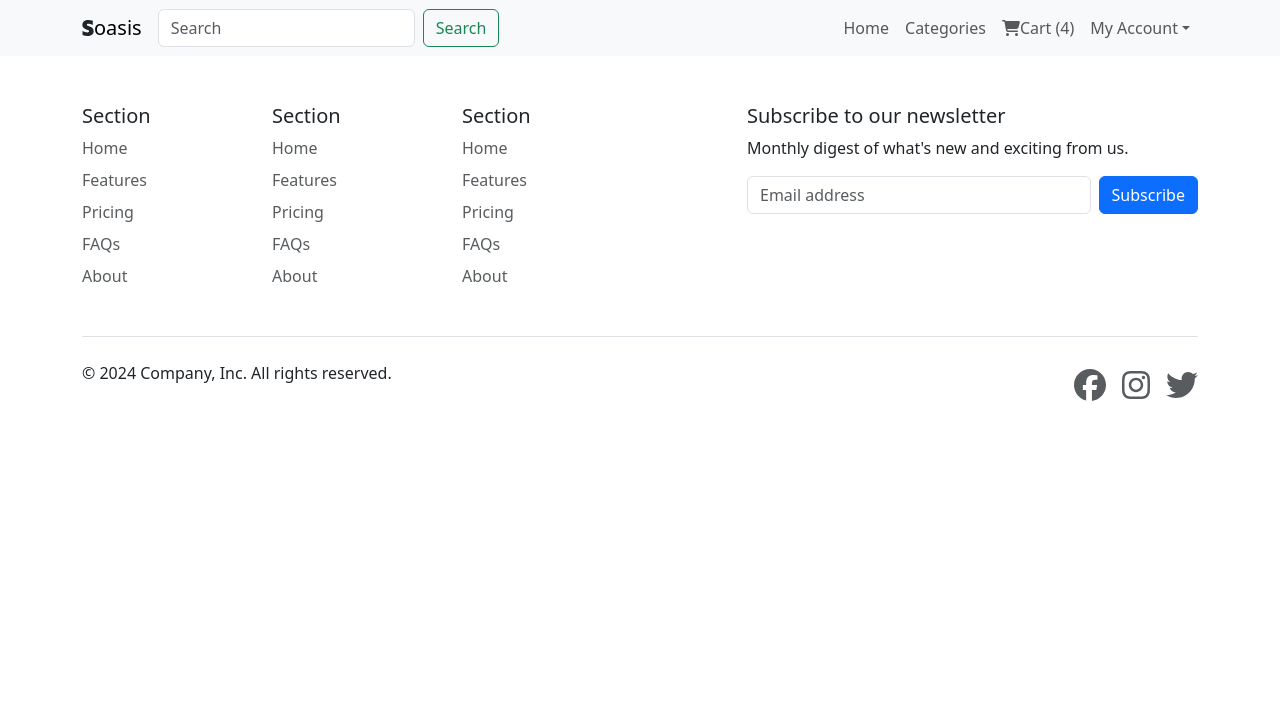
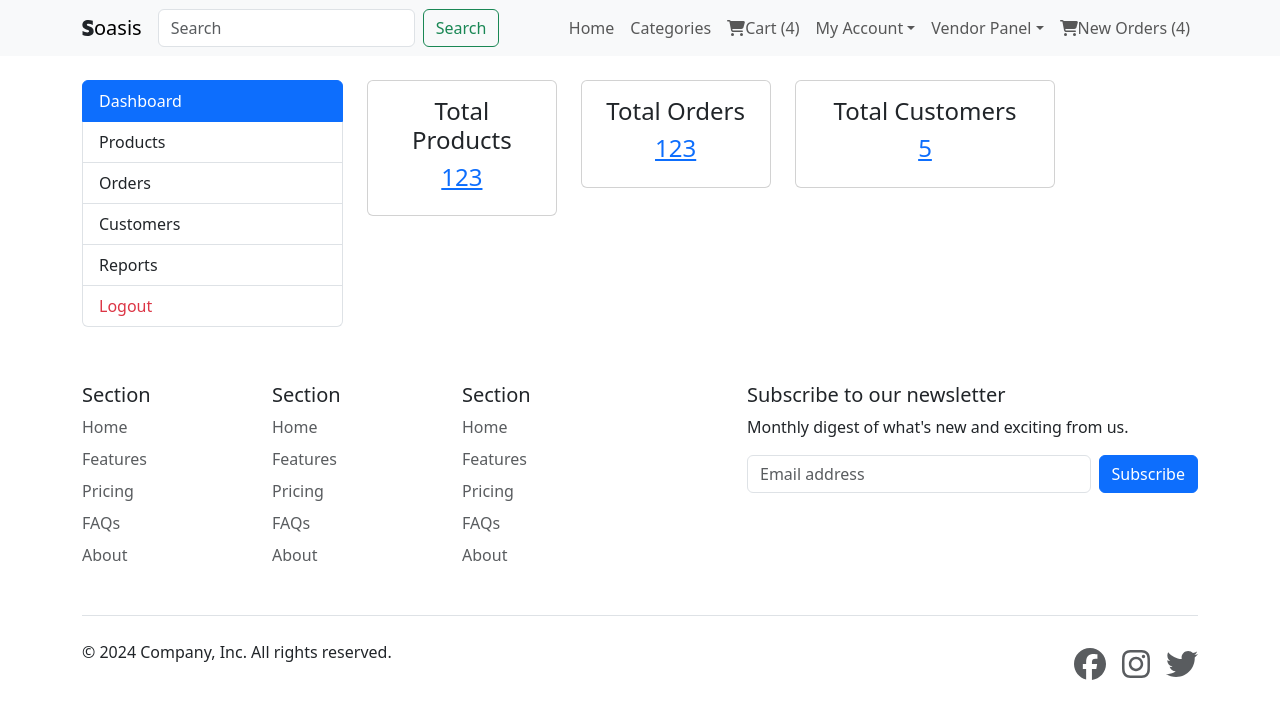
Before and after one commit to FuuToru/Ecommerce, a React (Create React App) app in the folder src/frontend/: page /vendor/dashboard in a window 1280 px wide. Shown: the top 718 px of the page. Built offline with nearby package versions, Linux system fonts and the light colour scheme.

Commit message:
add: vendordashboard

```diff
--- a/src/frontend/src/App.js
+++ b/src/frontend/src/App.js
@@ -30,6 +30,12 @@ import AddressList from './components/Customer/AddressList';
 import AddAddress from './components/Customer/AddAddress';
 
 
+//Vendo
+import VendorDashboard from './components/Vendor/VendorDashboard';
+import VendorLogin from './components/Vendor/VendorLogin';
+import VendorRegister from './components/Vendor/VendorRegister';
+
+
 function App() {
   return (
     <>
@@ -52,6 +58,11 @@ function App() {
         <Route path='/customer/changepassword' element={<ChangePassword/>}></Route>
         <Route path='/customer/address' element={<AddressList/>}></Route>
         <Route path='/customer/add-address' element={<AddAddress/>}></Route>
+        {/* Vendor Route  */}
+        <Route path='/vendor/register' element={<VendorRegister/>}></Route>
+        <Route path='/vendor/login' element={<VendorLogin/>}></Route>
+        <Route path='/vendor/dashboard' element={<VendorDashboard/>}></Route>
+
 
       </Routes>
       <Footer/>
--- a/src/frontend/src/components/Header.js
+++ b/src/frontend/src/components/Header.js
@@ -35,6 +35,21 @@ function Header(){
                   <li><Link className="dropdown-item" to="/customer/logout">Logout</Link></li>
                 </ul>
         </li>
+        <li className="nav-item dropdown">
+                <a className="nav-link dropdown-toggle" href="#" role="button" data-bs-toggle="dropdown" aria-expanded="false">
+                  Vendor Panel
+                </a>
+                <ul className="dropdown-menu">
+                  <li><Link className="dropdown-item" to="/vendor/register">Register</Link></li>
+                  <li><Link className="dropdown-item" to="/vendor/login">Login</Link></li>
+                  <li><hr className="dropdown-divider"/></li>
+                  <li><Link className="dropdown-item" to="/vendor/dashboard">Dashboard</Link></li>
+                  <li><Link className="dropdown-item" to="/vendor/logout">Logout</Link></li>
+                </ul>
+        </li>
+        <li className="nav-item">
+                <Link className="nav-link" href="#" to="/checkout"> <i className="fa-solid fa-cart-shopping"></i>New Orders (4)</Link>
+              </li>
 
 
             </ul>
--- /dev/null
+++ b/src/frontend/src/components/Vendor/VendorDashboard.js
@@ -0,0 +1,51 @@
+//Packages
+import { Link } from 'react-router-dom';
+//Assets
+import logo from '../../logo.svg';
+import ProductDetail from '../ProductDetail';
+import VendorSidebar from '../Vendor/VendorSidebar';
+function VendorDashboard(props){
+    return(
+        <div className='container mt-4'>
+            <div className='row'>
+                <div className='col-md-3 col-12 mb-2'>
+                    <VendorSidebar/>
+
+                </div>
+                <div className='col-md-9 col-12 mb-2'>
+                    <div className='row'>
+                        <div className='col-md-3 mb-2'>
+                            <div className='card'>
+                                <div className='card-body text-center'>
+                                    <h4>Total Products</h4>
+                                    <h4><a href="#">123</a></h4>
+                                </div>
+                            </div>
+                        </div>
+                        <div className='col-md-3 mb-2'>
+                            <div className='card'>
+                                <div className='card-body text-center'>
+                                    <h4>Total Orders</h4>
+                                    <h4><a href="#">123</a></h4>
+                                </div>
+                            </div>
+                        </div>
+                        <div className='col-md-4 mb-2'>
+                            <div className='card'>
+                                <div className='card-body text-center'>
+                                    <h4>Total Customers</h4>
+                                    <h4><a href="#">5</a></h4>
+                                </div>
+                            </div>
+                        </div>
+                    </div>
+                </div>
+
+            </div>
+        </div>
+
+
+    );
+}
+
+export default VendorDashboard;
--- /dev/null
+++ b/src/frontend/src/components/Vendor/VendorLogin.js
@@ -0,0 +1,40 @@
+//Packages
+import { Link } from 'react-router-dom';
+//Assets
+import logo from '../../logo.svg';
+import ProductDetail from '../ProductDetail';
+function VendorLogin(props){
+    return(
+        <div className='container mt-4'>
+            <div className='row'>
+                <div className='col-md-8 col-12 offset-2'>
+                    <div className='card'>
+                        <h4 className='card-header'>Login</h4>
+                        <div className='card-body'>
+                    <form>
+
+                    <div className="mb-3">
+                        <label for="username" className="form-label">Username</label>
+                        <input type="text" className="form-control" id="username" />
+                    </div>
+                    <div className="mb-3">
+                        <label for="pwd" className="form-label">Password</label>
+                        <input type="password" className="form-control" id="pwd" />
+                    </div>
+                    <button type="submit" className="btn btn-primary">Submit</button>
+                    </form>
+
+                        </div>
+                    </div>
+
+
+                </div>
+
+            </div>
+        </div>
+
+
+    );
+}
+
+export default VendorLogin;
--- /dev/null
+++ b/src/frontend/src/components/Vendor/VendorRegister.js
@@ -0,0 +1,52 @@
+//Packages
+import { Link } from 'react-router-dom';
+//Assets
+import logo from '../../logo.svg';
+import ProductDetail from '../ProductDetail';
+function VendorRegister(props){
+    return(
+        <div className='container mt-4'>
+            <div className='row'>
+                <div className='col-md-8 col-12 offset-2'>
+                    <div className='card'>
+                        <h4 className='card-header'>Register</h4>
+                        <div className='card-body'>
+                    <form>
+                    <div className="mb-3">
+                        <label for="firstName" className="form-label">First Name</label>
+                        <input type="text" className="form-control" id="firstName" />
+                    </div>
+                    <div className="mb-3">
+                        <label for="lastName" className="form-label">Last Name</label>
+                        <input type="text" className="form-control" id="lastName" />
+                    </div>
+
+                    <div className="mb-3">
+                        <label for="username" className="form-label">Username</label>
+                        <input type="text" className="form-control" id="username" />
+                    </div>
+                    <div className="mb-3">
+                        <label for="email" className="form-label">Email</label>
+                        <input type="email" className="form-control" id="email" />
+                    </div>
+                    <div className="mb-3">
+                        <label for="pwd" className="form-label">Password</label>
+                        <input type="password" className="form-control" id="pwd" />
+                    </div>
+                    <button type="submit" className="btn btn-primary">Submit</button>
+                    </form>
+
+                        </div>
+                    </div>
+
+
+                </div>
+
+            </div>
+        </div>
+
+
+    );
+}
+
+export default VendorRegister;
--- /dev/null
+++ b/src/frontend/src/components/Vendor/VendorSidebar.js
@@ -0,0 +1,21 @@
+//Packages
+import { Link } from 'react-router-dom';
+//Assets
+import logo from '../../logo.svg';
+import ProductDetail from '../ProductDetail';
+function VendorSidebar(props){
+    return(
+        <div className="list-group">
+            <Link to="/vendor/dashboard" className="list-group-item list-group-item-action active">Dashboard</Link>
+            <Link to="/vendor/products" className="list-group-item list-group-item-action">Products</Link>
+            <Link to="/vendor/orders" className="list-group-item list-group-item-action">Orders</Link>
+            <Link to="/vendor/customers" className="list-group-item list-group-item-action ">Customers</Link>
+            <Link to="/vendor/reports" className="list-group-item list-group-item-action ">Reports</Link>
+            <a className="list-group-item list-group-item-action text-danger ">Logout</a>
+        </div>
+
+
+    );
+}
+
+export default VendorSidebar;
```
